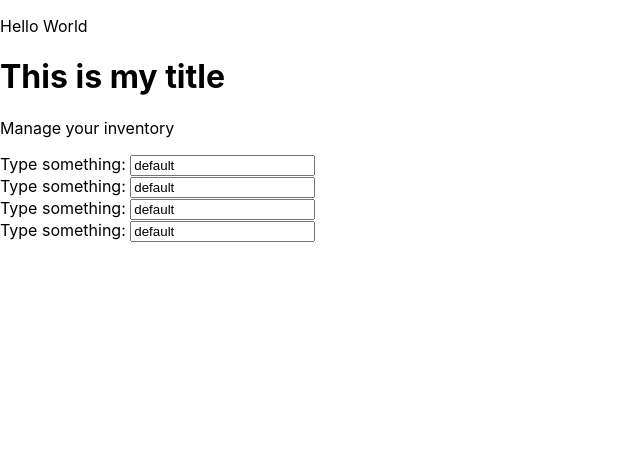
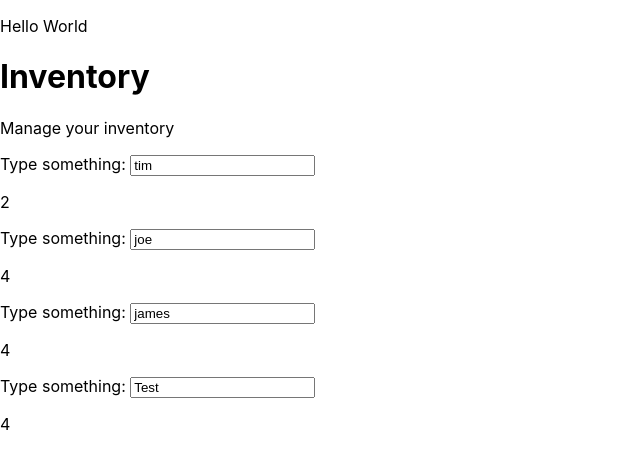
Before and after one commit to sanjeevz3009/React2, a React (Create React App) app in the folder inventory/: page / in a window 1280 px wide. Shown: the top 468 px of the page, without its empty margins (0-640 px from the left). Built offline with nearby package versions, Linux system fonts and the light colour scheme.

Commit message:
Props, Default Props & Prop Types

```diff
--- a/inventory/src/App.js
+++ b/inventory/src/App.js
@@ -1,29 +1,40 @@
 import './App.css';
 import Info from './Info.js';
+import { PropTypes } from "prop-types";
 
 function App() {
   return (
     <div className="App">
       <p>Hello World</p>
-      <Info />
-      <AddItem />
-      <AddItem />
-      <AddItem />
+      <Info title="Inventory" />
+      <AddItem text="tim" number={2} />
+      <AddItem text="joe" />
+      <AddItem text="james" />
       <AddItem />
     </div>
   );
 }
 
 
-function AddItem() {
-  const value = "default";
-
+function AddItem(props) {
   return (
     <form>
-    <label for="text-form">Type something: </label>
-      <input type="text" value={value} id="text-form"/>
+      <label for="text-form">Type something: </label>
+      <input type="text" value={props.text} id="text-form" />
+      <p>{props.number}</p>
     </form>
   )
 }
 
+
+AddItem.defaultProps = {
+  number: 4,
+  text: "Test"
+}
+
+
+AddItem.propTypes = {
+  number: PropTypes.number,
+}
+
 export default App;
--- a/inventory/src/Info.js
+++ b/inventory/src/Info.js
@@ -14,8 +14,13 @@ import React from "react";
 // }
 
 class Info extends React.Component {
+    constructor(props) {
+        super(props);
+        console.log(props)
+    }
+
     render() {
-        const title = "This is my title";
+        const title = this.props.title
         const showTitle = true;
 
         return (
@@ -27,4 +32,9 @@ class Info extends React.Component {
     }
 }
 
+
+Info.defaultProps = {
+    title: "Default title"
+}
+
 export default Info;
```
